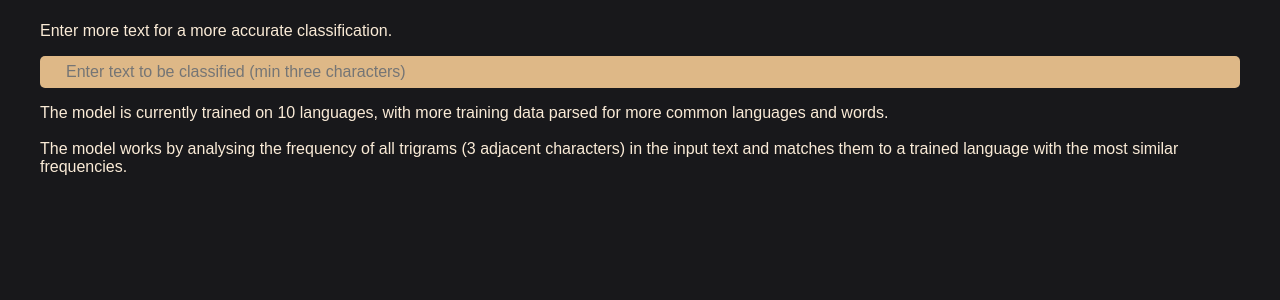
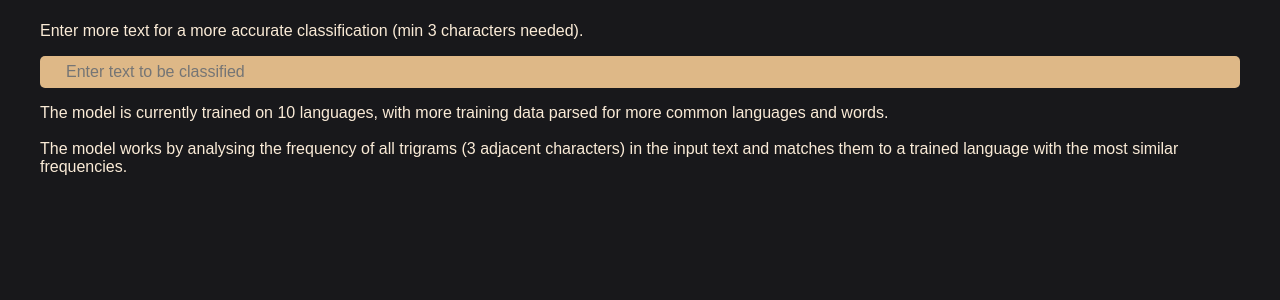
Before and after one commit to LochlanTresize/classifier-app, a Flask app: template templates/index.html in a window 1280 px wide. Shown: the part 82-382 px from the top of the page. Run offline with Flask 3, Linux system fonts and the light colour scheme; the template is opened without the code that fills it: most values are stand-ins (such as "Sample title", 1, 10 or a date in 2020); parts of the project's set-up code (start-up, migrations or seed data) failed here and were passed over; some libraries are stand-ins or nearby versions.

Commit message:
fixed temp message in input box

```diff
--- a/templates/index.html
+++ b/templates/index.html
@@ -11,10 +11,10 @@
 <body>
     <div class="content">
     <h1 class="header">Enter Some text to classify</h1>
-    <p class="info">Enter more text for a more accurate classification.</p>
+    <p class="info">Enter more text for a more accurate classification (min 3 characters needed).</p>
 
     <div>
-        <input type="text" class="input" placeholder="Enter text to be classified (min three characters)" name="q" hx-get="/classify" hx-trigger="keyup changed delay:1ms" hx-target="#results">
+        <input type="text" class="input" placeholder="Enter text to be classified" name="q" hx-get="/classify" hx-trigger="keyup changed delay:1ms" hx-target="#results">
     </div>
     <p id="results" class="result">
 
```
